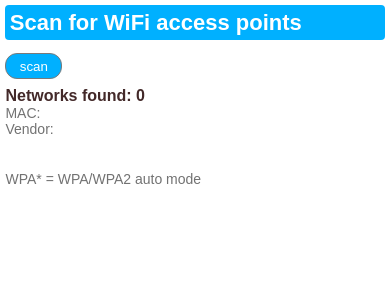
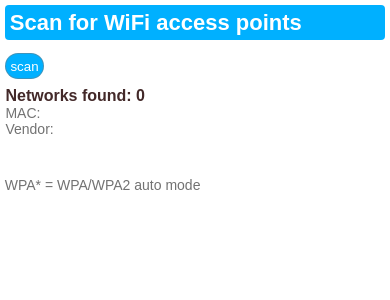
Before and after one commit to SpacehuhnTech/esp8266_deauther, a PHP site: page / in a window 390 px wide. Shown: the part 34-334 px from the top of the page. Run offline with PHP 8.4, Linux system fonts and the light colour scheme.

Commit message:
mobile optimization
- set maxResults to 80 (for APScan & ClientScan)
- updated HTML & CSS files
- set EEPROM size to 4096
- set namelist length to 50

```diff
--- a/htmlfiles/index.html
+++ b/htmlfiles/index.html
@@ -20,6 +20,10 @@
 				height: 15px;
 				background: #c20000;
 			}
+			#wpa_info{
+				padding-left: 0.34em;
+			}
+
 		</style>
 		<script src="functions.js"></script>
 		<meta name="viewport" content="width=device-width, initial-scale=0.8">
@@ -43,13 +47,15 @@
 			</p>
 			<br />
 
-			<table>
-			</table>
-			<p class="small">
-				<br />
-				WPA* = WPA/WPA2 auto mode
-			</p>
 		</div>
+
+		<table>
+		</table>
+		<p class="small" id="wpa_info">
+			<br />
+			WPA* = WPA/WPA2 auto mode
+		</p>
+
 	</body>
 	<script>
 		var table = document.getElementsByTagName('table')[0];
@@ -85,7 +91,7 @@
 				apVendor.innerHTML = "";
 
 				var tr = '';
-				if(res.aps.length > 0) tr += '<tr><th>Ch</th><th>SSID</th><th>RSSI</th><th>Encryption</th><th>Select</th></tr>';
+				if(res.aps.length > 0) tr += '<tr><th>Ch</th><th>SSID</th><th>RSSI</th><th>Encrypt.</th><th>Select</th></tr>';
 
 				for(var i=0;i<res.aps.length;i++){
 
--- a/htmlfiles/style.css
+++ b/htmlfiles/style.css
@@ -16,9 +16,9 @@
 button{
 	background: #00B0FF;
 	color: #fff;
-	border: 1px solid #7A7A7A;
-	border-radius: 12px;
-	padding: 0.34em 1em;
+	border: 1px solid #7A7A7A80;
+	border-radius: 14px;
+	padding: 0.34em 0.3em;
 	margin-bottom: 0.6em;
 }
 button:hover{
@@ -85,7 +85,8 @@
 table{
 	padding: 0;
 	width: 100%;
-	min-width: 420px;
+	max-width: 960px;
+	margin: 0 auto;
 	border-spacing: 0;
 	background: #222222;
 }
@@ -98,9 +99,8 @@
 	background: #f0f0f0;
 }
 table th, table td{
-	border: 1px solid #000;
 	text-align: center;
-	padding: 0.1em 0.2em;
+	padding: 0.1em 0;
 }
 table .selected td{
 	background: #11a4cc;
```
Also changed, not shown: htmlfiles/clients.html (+5 -3 lines), 9 other files.
